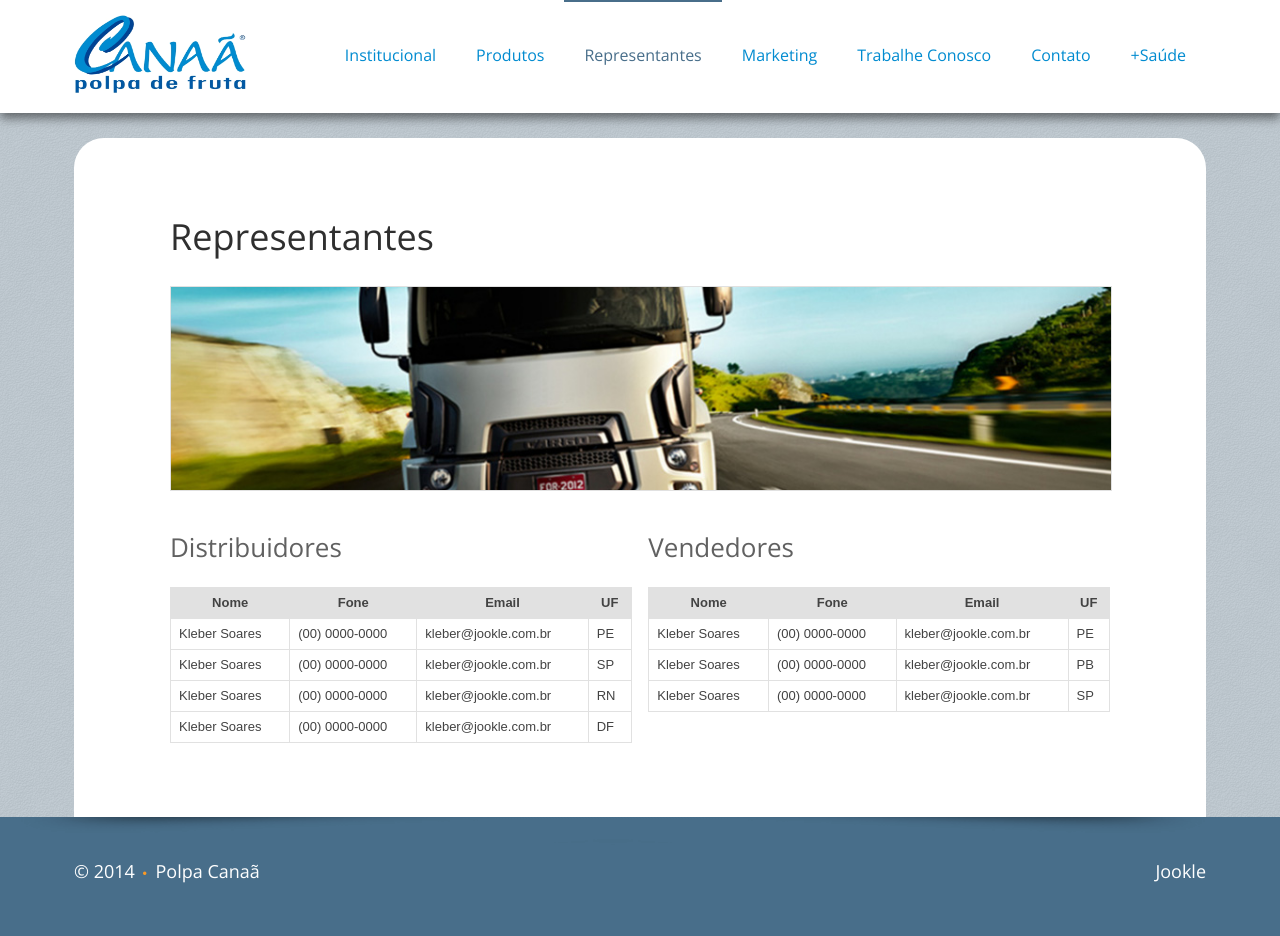
After one commit to klebercode/canaa, a Django app: template canaa/core/templates/sellers.html in a window 1280 px wide. The commit adds this page. Run offline with Django 3.2, Linux system fonts and the light colour scheme; the template is opened without the code that fills it, so the values that code supplies are empty; some libraries are stand-ins or nearby versions.

Commit message:
Tela de representantes e marketing refatorada

```diff
--- a/canaa/core/static/css/responsive.css
+++ b/canaa/core/static/css/responsive.css
@@ -83,9 +83,9 @@
   }
 }
 @media (max-width: 1024px) {
-  html {
-    background-image: url(../images/bg_1200.jpg);
-  }
+    html {
+      background: url(../images/bg-full.png) repeat #a5b4bf;
+    }
 }
 /*== Up to 980px ======================================================
 ========================================================================*/
--- a/canaa/core/static/css/template.css
+++ b/canaa/core/static/css/template.css
@@ -51,7 +51,7 @@ h6 a:hover {
   color: #486E8A; /*#ff4e3d;*/
 }
 h1 {
-  font-family: 'Oswald', 'Pathway Gothic One', 'Bevan', cursive;
+  font-family: 'Open Sans', 'Oswald', 'Pathway Gothic One', 'Bevan', cursive;
   color: #fff;
   font-weight: normal;
   font-size: 56px;
@@ -59,7 +59,7 @@ h1 {
   margin-bottom: 20px;
 }
 h2 {
-  font-family: 'Oswald', 'Pathway Gothic One', 'Bevan', cursive;
+  font-family: 'Open Sans', 'Oswald', 'Pathway Gothic One', 'Bevan', cursive;
   color: #fff;
   font-weight: normal;
   font-size: 48px;
@@ -70,7 +70,7 @@ h2 {
   font-family: 'Lemon', cursive;
 }
 h3 {
-  font-family: 'Oswald', 'Pathway Gothic One', 'Bevan', cursive;
+  font-family: 'Open Sans', 'Oswald', 'Pathway Gothic One', 'Bevan', cursive;
   color: #2f2f2f;
   font-weight: normal;
   font-size: 36px;
@@ -79,14 +79,14 @@ h3 {
 h4 {
   color: #616161;
   font-weight: normal;
-  font-family: 'Oswald', 'Pathway Gothic One', 'Bevan', cursive;
+  font-family: 'Open Sans', 'Oswald', 'Pathway Gothic One', 'Bevan', cursive;
   font-size: 26px;
   line-height: 32px;
   margin: 0 0 24px;
   font-style: normal;
 }
 h5 {
-  font-family: 'Oswald', 'Pathway Gothic One', 'Bevan', cursive;
+  font-family: 'Open Sans', 'Oswald', 'Pathway Gothic One', 'Bevan', cursive;
   color: #fff;
   font-weight: normal;
   font-size: 24px;
@@ -1040,7 +1040,7 @@ blockquote small {
   text-align: center;
   border: 4px solid #486E8A; /*#ff4e3d;*/
   color: #7c7c7c;
-  font-family: 'Oswald', 'Pathway Gothic One', 'Bevan', cursive;
+  font-family: 'Open Sans', 'Oswald', 'Pathway Gothic One', 'Bevan', cursive;
   text-transform: uppercase;
   margin-right: 12px;
 }
@@ -1067,7 +1067,7 @@ blockquote small {
   border-radius: 10px;
   background: #ff4e3d;
   color: #fff;
-  font-family: 'Oswald', 'Pathway Gothic One', 'Bevan', cursive;
+  font-family: 'Open Sans', 'Oswald', 'Pathway Gothic One', 'Bevan', cursive;
   font-size: 36px;
   position: relative;
   display: block;
@@ -1207,7 +1207,7 @@ blockquote small {
 }
 #copyright {
   color: #fff;
-  font-family: 'Oswald', 'Pathway Gothic One', 'Bevan', cursive;
+  font-family: 'Open Sans', 'Oswald', 'Pathway Gothic One', 'Bevan', cursive;
   font-size: 18px;
 }
 #copyright .year:after {
@@ -1254,3 +1254,17 @@ blockquote small {
   opacity: 1;
   filter: alpha(opacity=100);
 }
+.marketing video, iframe, img {
+  width: 100%;
+}
+
+.sellers table, td, th {
+    border: 1px solid #e1e1e1;
+    padding: 4px 8px;
+    font-size: 13px;
+}
+
+.sellers th {
+    background-color: #e1e1e1;
+    /* color: white; */
+}
--- a/canaa/core/templates/products.html
+++ b/canaa/core/templates/products.html
@@ -196,7 +196,7 @@
                             <!--  title/author -->
                             <div class="item_header">
                               <h4 class="item_title">
-                                <a href="#"> <span class="item_title_part0">Polpa</span> <span class="item_title_part1">de</span> <span class="item_title_part2">Manga</span> </a>
+                                <a href="#"> <span class="item_title_part0">Polpa</span> <span class="item_title_part1">de</espan> <span class="item_title_part2">Manga</span> </a>
                               </h4>
                             </div>
                             <!-- info TOP -->
@@ -223,6 +223,7 @@
                   </ul>
                 </div><!-- end row -->
               </div>
+
 
               <script type="text/javascript">
                 jQuery(document).ready(function() {
--- /dev/null
+++ b/canaa/core/templates/sellers.html
@@ -0,0 +1,110 @@
+{% extends "base.html" %}
+
+{% block nav_sellers %} class="active"{% endblock %}
+
+{% block content %}
+
+    <div id="content-row">
+        <div class="row-container">
+            <div class="container">
+                <div class="content-inner row">
+                    <div id="component" class="span12 sellers">
+                        <div id="system-message-container">
+                            <div id="system-message"></div>
+                        </div>
+                        <div class="page page-contact page-contact__">
+                            <div class="page_header">
+                                <h3><span class="item_title_part0">Representantes</span></h3>
+                            </div>
+                            <div style="width: 100%; padding-bottom: 40px;">
+                                <img src="{{ STATIC_URL }}images/representantes_canaa.jpg" style="border: 1px solid #e1e1e1;">
+                            </div>
+                            <!-- Address -->
+                            <div class="row-fluid">
+                                <div class="contact_details">
+                                    <div class="contact_details_item span6">
+                                        <h4>Distribuidores</h4>
+
+                                        <div class="contact_address">
+                                            <table width="100%">
+                                                <tr>
+                                                    <th>Nome</th>
+                                                    <th>Fone</th>
+                                                    <th>Email</th>
+                                                    <th>UF</th>
+                                                </tr>
+                                                <tr>
+                                                    <td>Kleber Soares</td>
+                                                    <td>(00) 0000-0000</td>
+                                                    <td>kleber@jookle.com.br</td>
+                                                    <td>PE</td>
+                                                </tr>
+                                                <tr>
+                                                    <td>Kleber Soares</td>
+                                                    <td>(00) 0000-0000</td>
+                                                    <td>kleber@jookle.com.br</td>
+                                                    <td>SP</td>
+                                                </tr>
+                                                <tr>
+                                                    <td>Kleber Soares</td>
+                                                    <td>(00) 0000-0000</td>
+                                                    <td>kleber@jookle.com.br</td>
+                                                    <td>RN</td>
+                                                </tr>
+                                                <tr>
+                                                    <td>Kleber Soares</td>
+                                                    <td>(00) 0000-0000</td>
+                                                    <td>kleber@jookle.com.br</td>
+                                                    <td>DF</td>
+                                                </tr>
+                                            </table>
+                                        </div>
+                                    </div>
+                                    <!--
+                                    <div class="contact_details_item span1">
+                                    </div>
+                                     -->
+                                    <div class="contact_details_item span6">
+                                        <h4>Vendedores</h4>
+
+                                        <div class="contact_address">
+                                            <table width="100%">
+                                                <tr>
+                                                    <th>Nome</th>
+                                                    <th>Fone</th>
+                                                    <th>Email</th>
+                                                    <th>UF</th>
+                                                </tr>
+                                                <tr>
+                                                    <td>Kleber Soares</td>
+                                                    <td>(00) 0000-0000</td>
+                                                    <td>kleber@jookle.com.br</td>
+                                                    <td>PE</td>
+                                                </tr>
+                                                <tr>
+                                                    <td>Kleber Soares</td>
+                                                    <td>(00) 0000-0000</td>
+                                                    <td>kleber@jookle.com.br</td>
+                                                    <td>PB</td>
+                                                </tr>
+                                                <tr>
+                                                    <td>Kleber Soares</td>
+                                                    <td>(00) 0000-0000</td>
+                                                    <td>kleber@jookle.com.br</td>
+                                                    <td>SP</td>
+                                                </tr>
+                                            </table>
+                                        </div>
+                                    </div>
+                                    <div class="clearfix"></div>
+                                </div>
+                            </div>
+                        </div>
+                    </div>
+                </div>
+            </div>
+        </div>
+    </div>
+    <div id="push"></div>
+
+{% endblock content %}
--- a/canaa/core/views.py
+++ b/canaa/core/views.py
@@ -37,7 +37,7 @@ def products(request):
 def sellers(request):
     context = {}
 
-    return render(request, 'seller.html', context)
+    return render(request, 'sellers.html', context)
 
 
 def marketing(request):
--- a/canaa/talents/templates/talents/talent.html
+++ b/canaa/talents/templates/talents/talent.html
@@ -16,7 +16,7 @@
                             <div class="page_header">
                                 <h3><span class="item_title_part0">Trabalhe Conosco</span></h3>
                             </div>
-                            <div style="width: 900px; padding-bottom: 40px;">
+                            <div style="width: 100%; padding-bottom: 40px;">
                                 <img src="{{ STATIC_URL }}images/trabalhe_conosco_canaa.jpg" style="border: 1px solid #e1e1e1;">
                             </div>
                             <!-- Address -->
```
Also changed, not shown: canaa/core/templates/marketing.html (+18 -15 lines), canaa/talents/models.py (+38 -19 lines), canaa/blog/views.py (line endings or trailing spaces), canaa/core/static/images/representantes_canaa.jpg (added).
